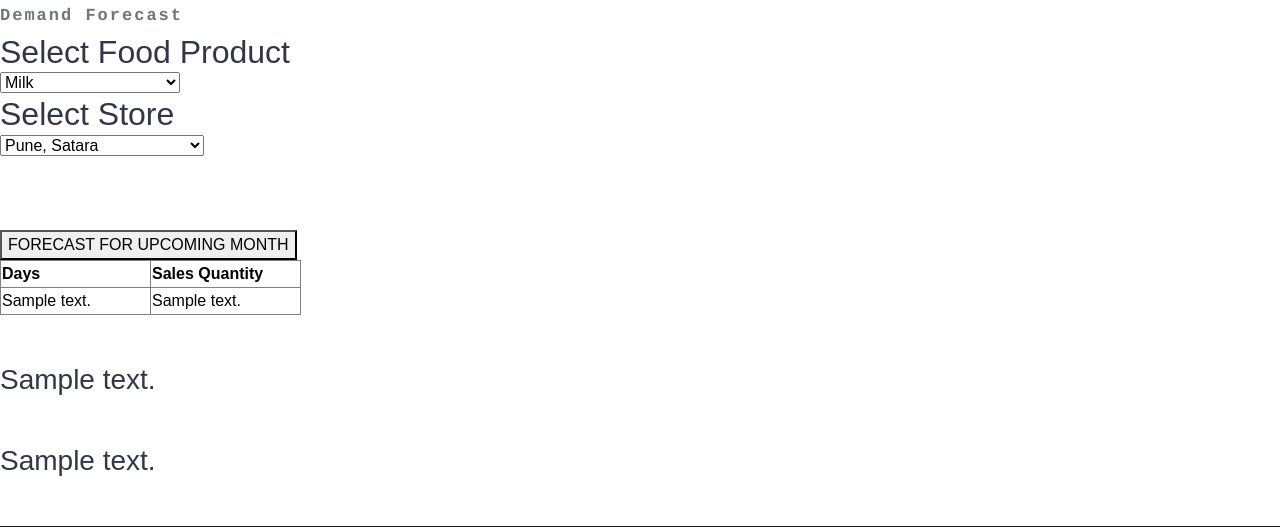
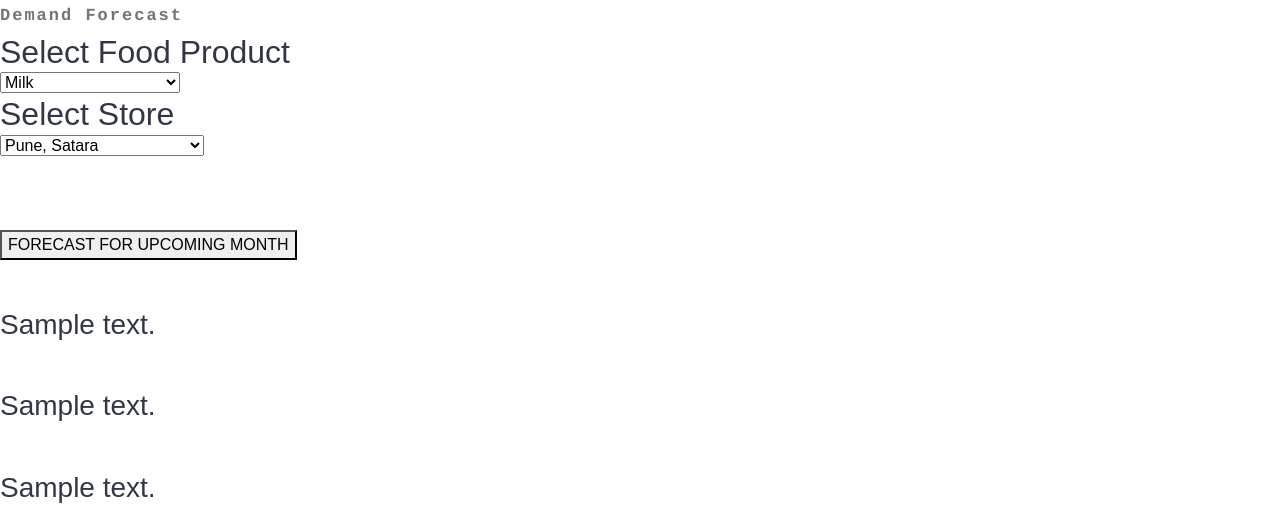
Before and after one commit to Jayesh259/Sales-Analysis-and-Forecasting-, a Flask app: template templates/index.html in a window 1280 px wide. Shown: the part 82-609 px from the top of the page. Run offline with Flask 2, Linux system fonts and the light colour scheme; the template is opened without the code that fills it: most values are stand-ins (such as "Sample title", 1, 10 or a date in 2020); parts of the project's set-up code (start-up, migrations or seed data) failed here and were passed over; some libraries are stand-ins or nearby versions; some web fonts are replaced.

Commit message:
Add files via upload

```diff
--- a/static/css/style.css
+++ b/static/css/style.css
@@ -372,7 +372,7 @@ li > a:only-child:after { content: ''; }
 }
 
 .banner-top {
-    background: url(../images/main.jpg) no-repeat center;
+    background: url(../images/m.jpg) no-repeat center;
     background-size: cover;
     -webkit-background-size: cover;
     -moz-background-size: cover;
--- a/templates/index.html
+++ b/templates/index.html
@@ -71,21 +71,10 @@
 
         </form>
 
-   <table border = "1">
-        <tr>
-                <th>Days</th>
-                <th>Sales Quantity</th>
-        </tr>
-        {% for k, v in prediction_text1.items() %}
-                <tr>
-                        <td width = "150">{{ k }}</td>
-                        <td width = "150">{{ v }}</td>
-                </tr>
-        {% endfor %}
-        </table>
 
 
 
+        <br><br><h3>{{ prediction_text1 }}</h3>
         <br><br><h3>{{ prediction_text2 }}</h3>
         <br><br><h3>{{ prediction_text3 }}</h3>
         <br>
```
Also changed, not shown: app.py (line endings or trailing spaces), static/images/m.jpg (added).
